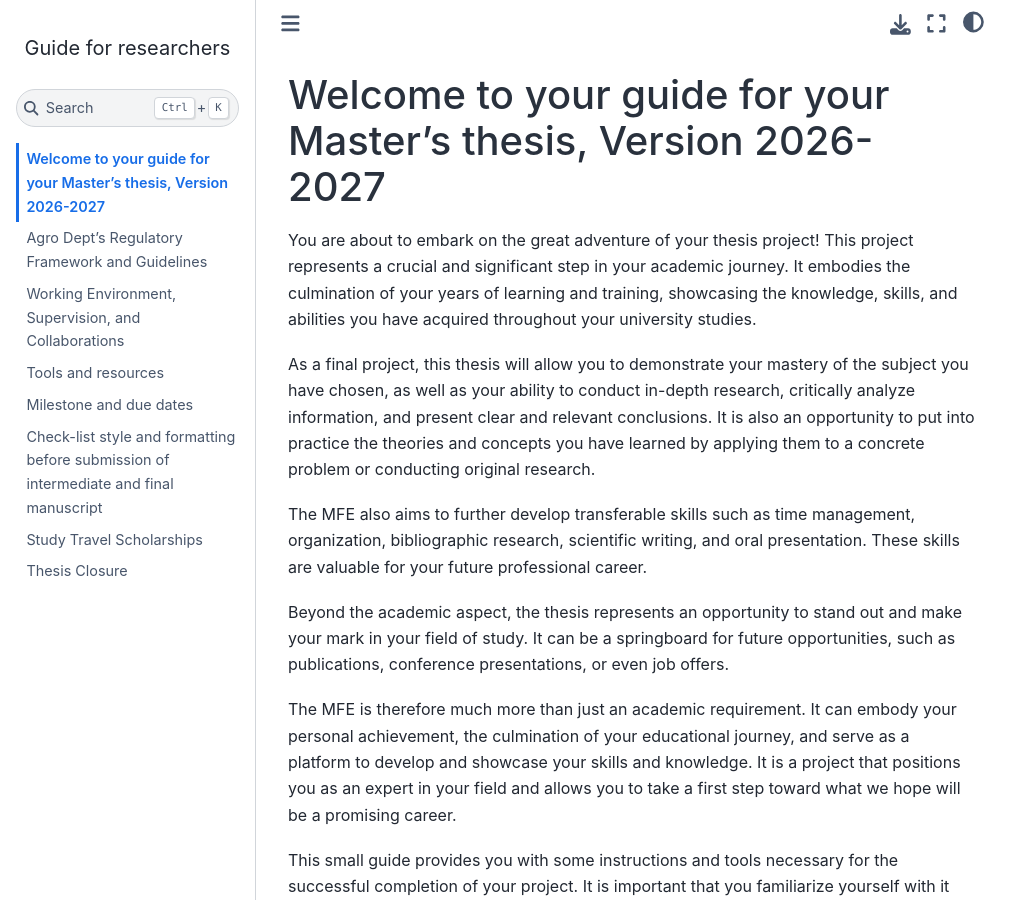
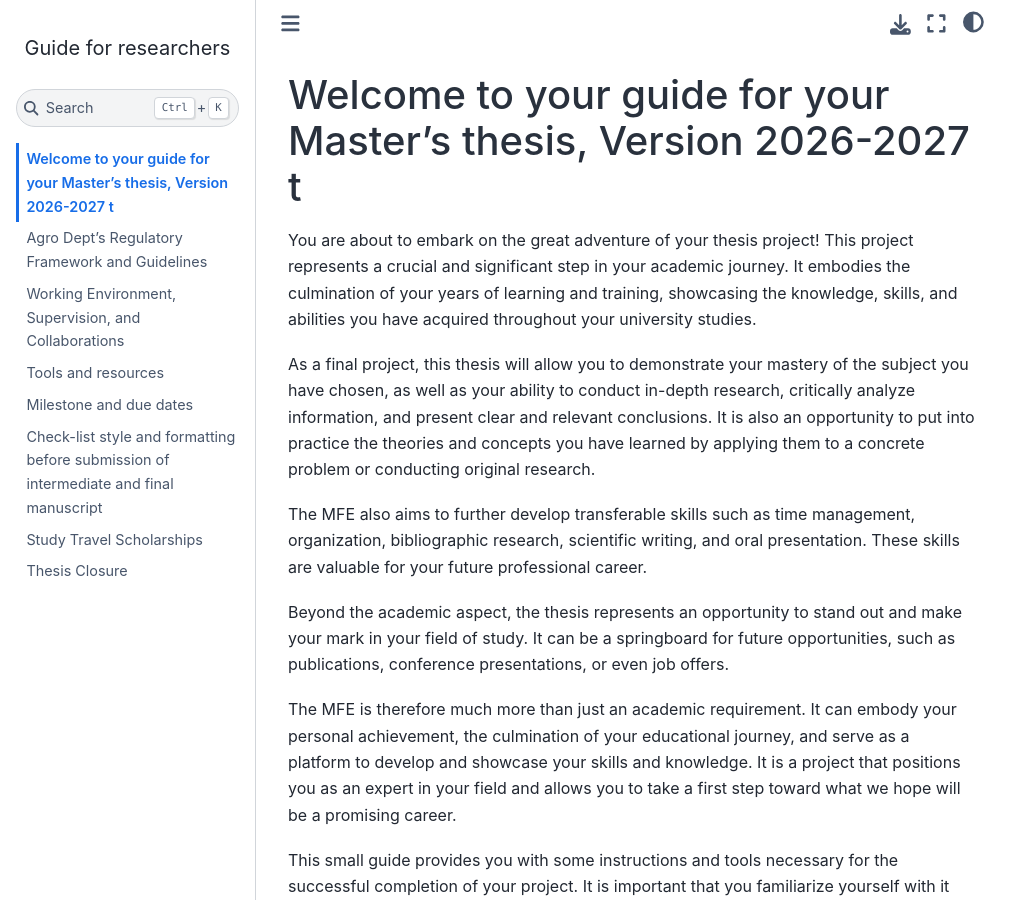
Before and after one commit to GERUlab/guide4researchers, a Jupyter Book: the page built from intro.md, in a window 1280 px wide and 900 px high. Shown: the whole window, without its empty margins (0-1031 px from the left). Built offline with Jupyter Book 1.0.4 settings and Sphinx 7.4.7 and the Sphinx Book theme 1.1.4, drawn with Linux system fonts in a browser that asks for light colours.

```diff
--- a/intro.md
+++ b/intro.md
@@ -1,4 +1,4 @@
-# Welcome to your guide for your Master's thesis, Version 2026-2027
+# Welcome to your guide for your Master's thesis, Version 2026-2027 t
 
 You are about to embark on the great adventure of your thesis project! This project represents a crucial and significant step in your academic journey. It embodies the culmination of your years of learning and training, showcasing the knowledge, skills, and abilities you have acquired throughout your university studies.
 
```
